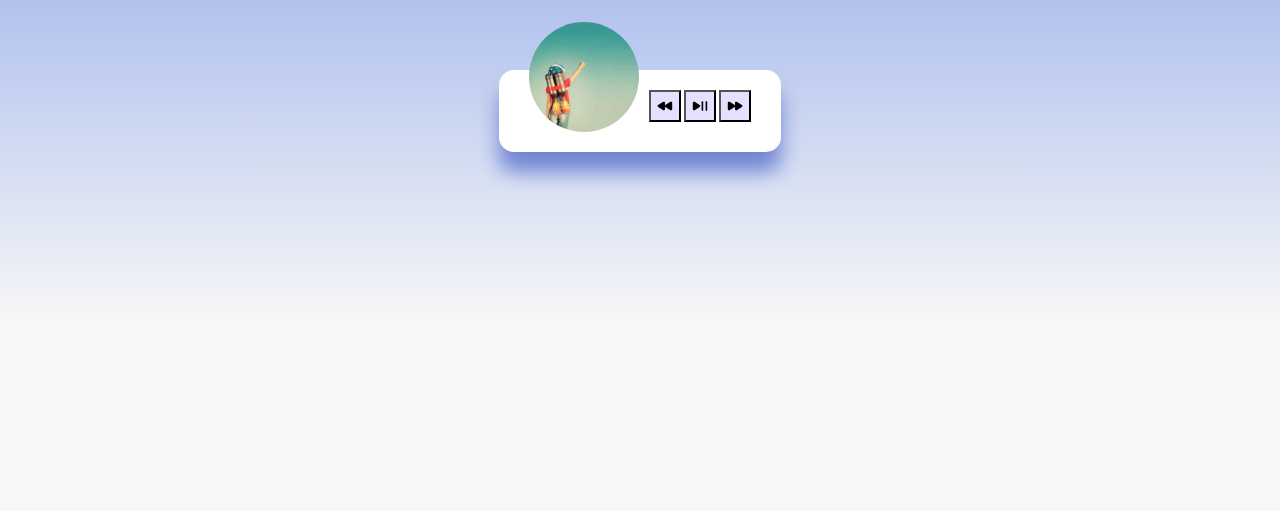
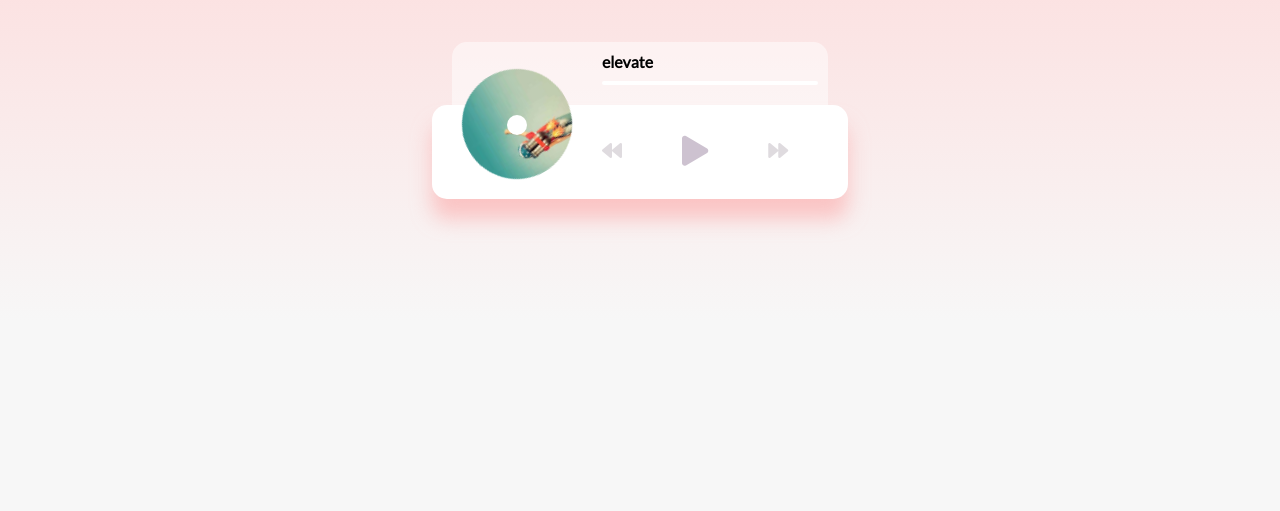
Before and after one commit to DragonSenses/custom-audio-player, a plain HTML site: page index.html in a window 1280 px wide. Shown: the part 289-800 px from the top of the page. Drawn offline with Linux system fonts and the light colour scheme.

Commit message:
Updated UI by styling every element
1. Made use of CSS animations and classes, to move info when audio is played

2. Changed buttons

3. Changed colors

```diff
--- a/index.html
+++ b/index.html
@@ -1,46 +1,45 @@
 <!DOCTYPE html>
 <html lang="en">
   <head>
-  <meta charset="UTF-8">
-  <meta http-equiv="X-UA-Compatible" content="IE=edge">
-  <meta name="viewport" content="width=device-width, initial-scale=1.0">
-
-  <link rel="stylesheet" href="style.css">
+    <meta charset="UTF-8" />
+    <meta name="viewport" content="width=device-width, initial-scale=1.0" />
+    <meta http-equiv="X-UA-Compatible" content="ie=edge" />
+    <link
+      rel="stylesheet"
+      href="https://cdnjs.cloudflare.com/ajax/libs/font-awesome/5.10.2/css/all.min.css"
+    />
+    <link rel="stylesheet" href="style.css" />
     <title>Audio Player</title>
   </head>
   <body>
+    <h1>Audio Player</h1>
 
-
-  <div class="audio-container" id="audio-container">
-    <div class="audio-info"></div>
-      <h4 id="title"></h4>
+    <div class="audio-container play" id="audio-container">
+      <div class="audio-info">
+        <h4 id="title">elevate</h4>
         <div class="progress-container" id="progress-container">
           <div class="progress" id="progress"></div>
-      </class>
+        </div>
       </div>
 
       <audio src="audio/elevate.mp3" id="audio"></audio>
 
       <div class="img-container">
-    <img src="img/elevate.webp" alt="audio-cover" id="cover">
+        <img src="img/elevate.webp" alt="audio-cover" id="cover" />
       </div>
       <div class="navigation">
         <button id="prev" class="action-btn">
-      <svg xmlns="http://www.w3.org/2000/svg" viewBox="0 0 20 20" fill="currentColor" class="w-5 h-5">
-        <path d="M7.712 4.819A1.5 1.5 0 0110 6.095v2.973c.104-.131.234-.248.389-.344l6.323-3.905A1.5 1.5 0 0119 6.095v7.81a1.5 1.5 0 01-2.288 1.277l-6.323-3.905a1.505 1.505 0 01-.389-.344v2.973a1.5 1.5 0 01-2.288 1.276l-6.323-3.905a1.5 1.5 0 010-2.553L7.712 4.82z" />
-      </svg>
+          <i class="fas fa-backward"></i>
         </button>
         <button id="play" class="action-btn action-btn-big">
-      <svg xmlns="http://www.w3.org/2000/svg" viewBox="0 0 20 20" fill="currentColor" class="w-5 h-5">
-        <path d="M12.75 4a.75.75 0 00-.75.75v10.5c0 .414.336.75.75.75h.5a.75.75 0 00.75-.75V4.75a.75.75 0 00-.75-.75h-.5zM17.75 4a.75.75 0 00-.75.75v10.5c0 .414.336.75.75.75h.5a.75.75 0 00.75-.75V4.75a.75.75 0 00-.75-.75h-.5zM3.288 4.819A1.5 1.5 0 001 6.095v7.81a1.5 1.5 0 002.288 1.277l6.323-3.906a1.5 1.5 0 000-2.552L3.288 4.819z" />
-      </svg>
+          <i class="fas fa-play"></i>
         </button>
         <button id="next" class="action-btn">
-      <svg xmlns="http://www.w3.org/2000/svg" viewBox="0 0 20 20" fill="currentColor" class="w-5 h-5">
-        <path d="M3.288 4.819A1.5 1.5 0 001 6.095v7.81a1.5 1.5 0 002.288 1.277l6.323-3.905c.155-.096.285-.213.389-.344v2.973a1.5 1.5 0 002.288 1.276l6.323-3.905a1.5 1.5 0 000-2.553L12.288 4.82A1.5 1.5 0 0010 6.095v2.973a1.506 1.506 0 00-.389-.344L3.288 4.82z" />
-      </svg>
+          <i class="fas fa-forward"></i>
         </button>
       </div>
+    </div>
+
     <script src="script.js"></script>
   </body>
 </html>
--- a/style.css
+++ b/style.css
@@ -5,11 +5,10 @@
 }
 
 body {
-  /* 0 deg vertical gradient */
   background-image: linear-gradient(
     0deg,
     rgba(247, 247, 247, 1) 23.8%,
-    #8EA7E9 84%
+    rgba(255, 212, 212, 1) 92%
   );
   height: 100vh;
   display: flex;
@@ -20,17 +19,15 @@ body {
   margin: 0;
 }
 
-
-
 .audio-container {
+  background-color: #fff;
+  border-radius: 15px;
+  box-shadow: 0 20px 20px 0 rgba(252, 169, 169, 0.6);
   display: flex;
   padding: 20px 30px;
   position: relative;
   margin: 100px 0;
   z-index: 10;
-  background-color: white;
-  border-radius: 15px;
-  box-shadow: 0 20px 20px 0 #7286D3;
 }
 
 .img-container {
@@ -38,7 +35,21 @@ body {
   width: 110px;
 }
 
-.img-container img{
+/* Puts an empty circle in the middle of the
+image to make it seem like a record */
+.img-container::after {
+  content: '';
+  background-color: #fff;
+  border-radius: 50%;
+  position: absolute;
+  bottom: 100%;
+  left: 50%;
+  width: 20px;
+  height: 20px;
+  transform: translate(-50%, 50%);
+}
+
+.img-container img {
   border-radius: 50%;
   object-fit: cover;
   height: 110px;
@@ -46,12 +57,12 @@ body {
   position: absolute;
   bottom: 0;
   left: 0;
+  /* CSS animation on img, rotate */
   animation: rotate 3s linear infinite;
-
   animation-play-state: paused;
 }
 
-.audio-container.play .img-container img{
+.audio-container.play .img-container img {
   animation-play-state: running;
 }
 
@@ -66,14 +77,70 @@ body {
 }
 
 .navigation {
-  padding-left: 10px;
+  display: flex;
+  align-items: center;
+  justify-content: center;
+  z-index: 1;
 }
 
-.navigation .action-btn {
-  /* border: 0; */
-  background: #E5E0FF;
+.action-btn {
+  background-color: #fff;
+  border: 0;
+  color: #dfdbdf;
+  font-size: 20px;
   cursor: pointer;
-  width: 2rem;
-  height: 2rem;
-  padding-top: 4px;
+  padding: 10px;
+  margin: 0 20px;
 }
+
+.action-btn.action-btn-big {
+  color: #cdc2d0;
+  font-size: 30px;
+}
+
+.action-btn:focus {
+  outline: 0;
+}
+
+.audio-info {
+  background-color: rgba(255, 255, 255, 0.5);
+  border-radius: 15px 15px 0 0;
+  position: absolute;
+  top: 0;
+  left: 20px;
+  width: calc(100% - 40px);
+  padding: 10px 10px 10px 150px;
+  /* Don't show info until it plays */
+  opacity: 0;
+  transform: translateY(0%);
+  /* Smooth transition on the transform */
+  transition: transform 0.3s ease-in, opacity 0.3s ease-in;
+  z-index: 0;
+}
+
+/* When playing show info and move up */
+.audio-container.play .audio-info {
+  opacity: 1;
+  transform: translateY(-100%);
+}
+
+.audio-info h4 {
+  margin: 0;
+}
+
+.progress-container {
+  background: #fff;
+  border-radius: 5px;
+  cursor: pointer;
+  margin: 10px 0;
+  height: 4px;
+  width: 100%;
+}
+
+.progress {
+  background-color: #fe8daa;
+  border-radius: 5px;
+  height: 100%;
+  width: 0%;
+  transition: width 0.1s linear;
+}
```
Lines whose indentation alone changed are shown as unchanged.
